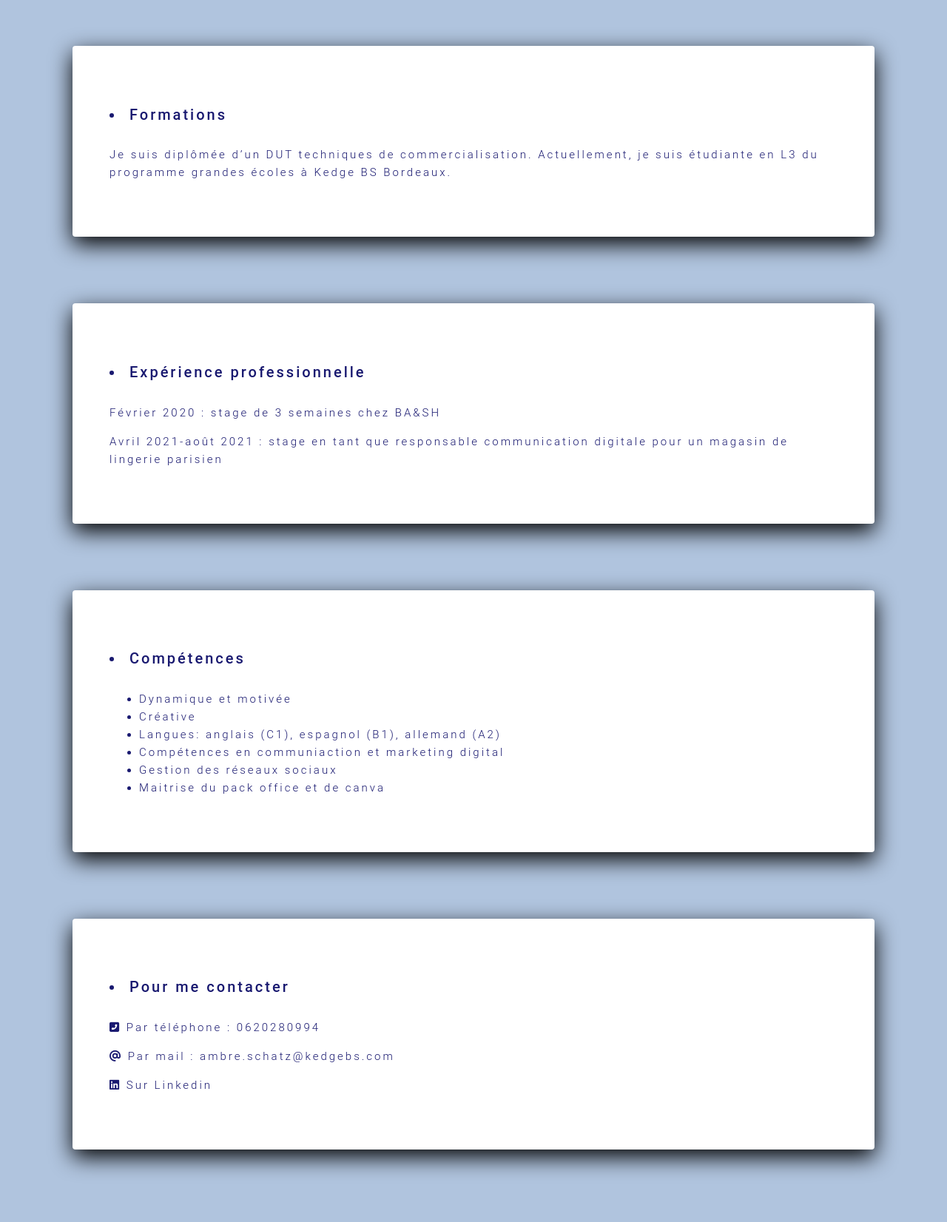
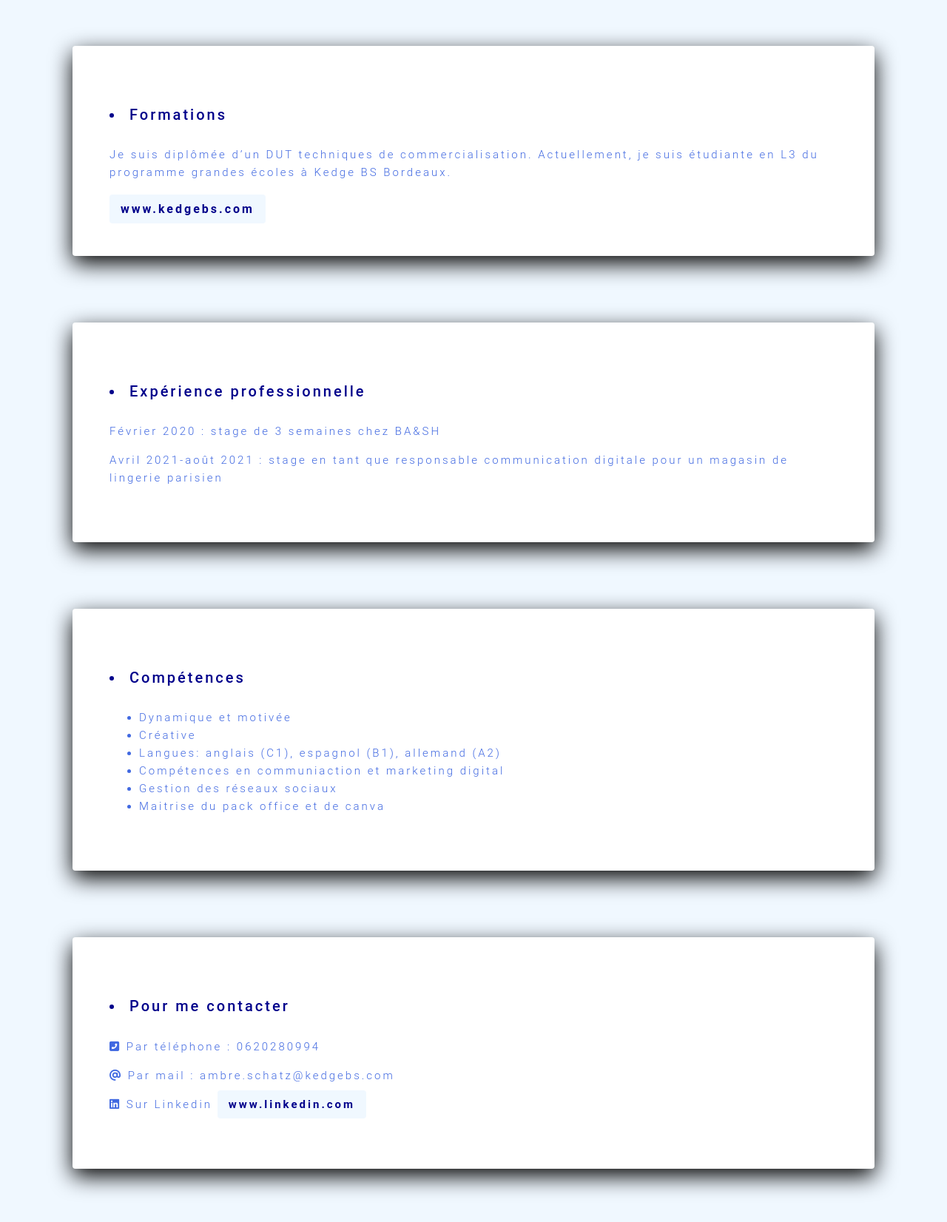
Before and after one commit to ambre1104/devoir-profil-schatz, a plain HTML site: page index.html in a window 1280 px wide. Shown: the part 500-2152 px from the top of the page at 74% size. Drawn offline with Linux system fonts and the light colour scheme.

Commit message:
Add files via upload

```diff
--- a/index.html
+++ b/index.html
@@ -7,6 +7,7 @@
   <link rel="stylesheet" href="style.css">
 </head>
 <body>
+  <div class="container">
     <div class="style">
       <h1>CV de Ambre Schatz</h1>
       <img src="images/photo.jpg" alt="Ambre Schatz" width="150">
@@ -22,7 +23,7 @@
     <div class="style1">
         <h4><li>Formations</li></h4>
           <h5> Je suis diplômée d’un DUT techniques de commercialisation. Actuellement, je suis étudiante en L3 du programme grandes écoles à Kedge BS Bordeaux.</h5>
-        <a href="https://student.kedge.edu"></a>
+          <a href="https://student.kedge.edu" class="btn1">www.kedgebs.com</a>
       </div>
       <div class="style2">
         <h4><li>Expérience professionnelle</li></h4>
@@ -44,8 +45,9 @@
         <h4><li>Pour me contacter</li></h4>
          <h5><p><i class="fas fa-phone-square-alt"></i> Par téléphone : 0620280994</p>
          <p><i class="fas fa-at"></i> Par mail : ambre.schatz@kedgebs.com</p>
-        <p><i class="fab fa-linkedin"></i> Sur Linkedin<a href="https://www.linkedin.com/in/ambre-schatz-822995205/"></p></h5>
+         <p><i class="fab fa-linkedin"></i> Sur Linkedin <a href="https://www.linkedin.com/in/ambre-schatz-822995205/" class="btn2">www.linkedin.com</a></p></h5>
       </div>
     </ul>
+  </div>
 </body>
 </html>
--- a/style.css
+++ b/style.css
@@ -1,6 +1,6 @@
 body {
   color: midnightblue;
-  background-color: lightsteelblue;
+  background-color: aliceblue;
   font-family: 'Roboto', sans-serif;
   line-height: 1.6;
   letter-spacing: 3px;
@@ -23,9 +23,30 @@ h3 {
 }
 h4 { font-size: 20px;
   font-weight: 500;
+  color: darkblue;
 }
 h5 { font-size: 15px;
   font-weight: 300;
+  color: royalblue;
+}
+a{
+  text-decoration: none;
+}
+.btn1 {
+  background-color: aliceblue;
+  padding: 10px 15px;
+  border-radius: 4px;
+  color: darkblue;
+  font-weight: bold;
+  font-family: 'Roboto', sans-serif;
+}
+.btn2{
+  background-color: aliceblue;
+  padding: 10px 15px;
+  border-radius: 4px;
+  color: darkblue;
+  font-weight: bold;
+  font-family: 'Roboto', sans-serif;
 }
 .style{
   text-align: center;
@@ -58,3 +79,17 @@ h5 { font-size: 15px;
   box-shadow: 0px 10px 30px rgba(0, 0, 0.1);
   border-radius: 4px
   }
+  @media (max-width: 960px) {
+  .container{
+    width: 700px;
+  }
+}
+@media (max-width: 720px){
+  .container{
+    width: 500px;
+  }
+}
+@media (max-width: 540px){
+  .container{
+    width: 300px;
+  }
```
Lines whose indentation alone changed are shown as unchanged.
